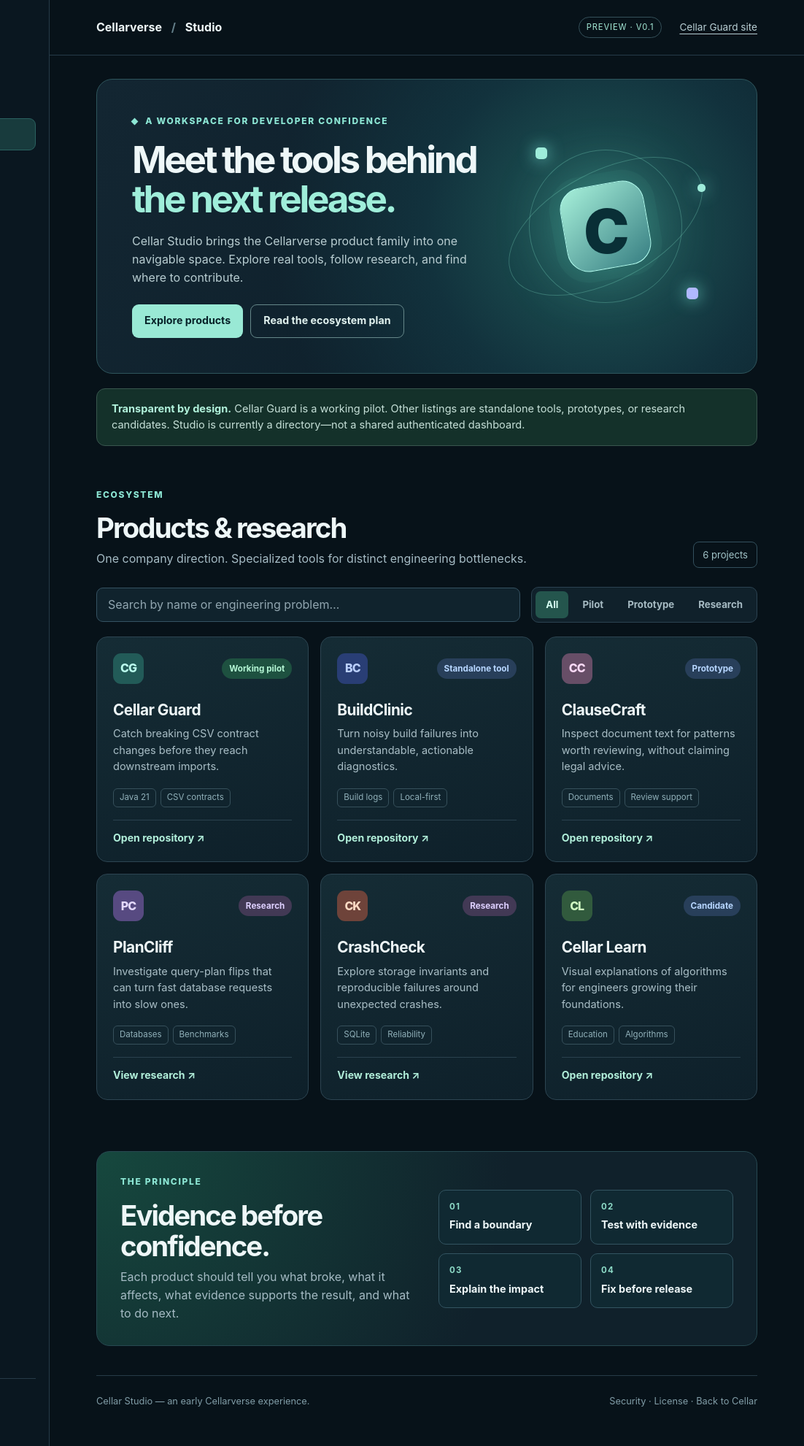
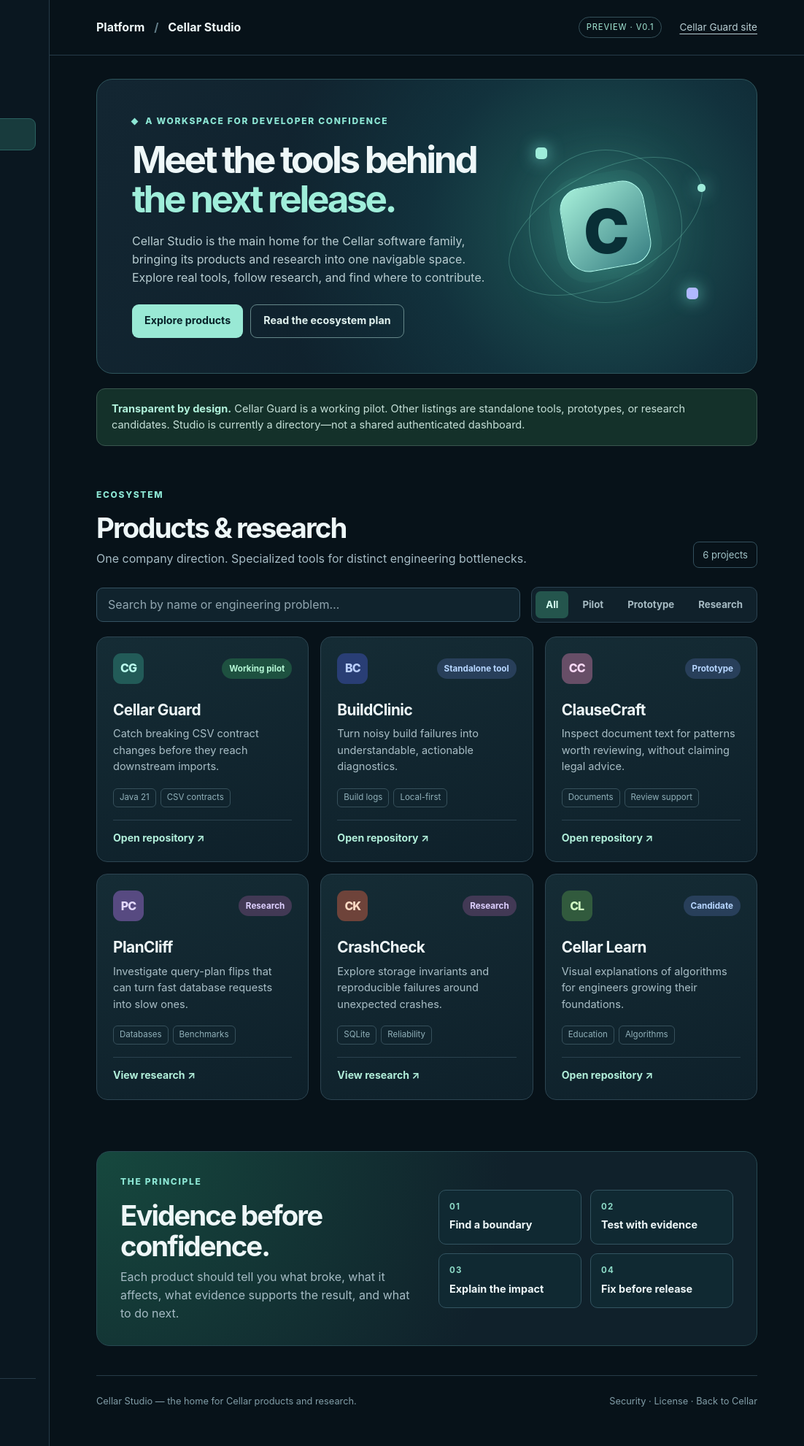
Before and after one commit to suryandugy-glitch/Cellar, a plain HTML site: page deploy/pages/studio.html in a window 1280 px wide. Shown: the full height of the page at 73% size, 178-1280 px from the left. Drawn offline with Linux system fonts and the light colour scheme.

Commit message:
brand: use Cellar Studio terminology in deploy/pages/studio.html

```diff
--- a/deploy/pages/studio.html
+++ b/deploy/pages/studio.html
@@ -4,7 +4,7 @@
   <meta charset="utf-8">
   <meta name="viewport" content="width=device-width,initial-scale=1">
   <meta name="theme-color" content="#08151a">
-  <meta name="description" content="Cellar Studio: explore Cellarverse's developer tools, evidence workflows, and research prototypes.">
+  <meta name="description" content="Cellar Studio: explore Cellar Studio's developer tools, evidence workflows, and research prototypes.">
   <title>Cellar Studio | Developer tools workspace</title>
   <link rel="icon" href="./logo.svg" type="image/svg+xml">
   <link rel="stylesheet" href="./studio.css">
@@ -31,13 +31,13 @@
       <div class="sidebar-bottom"><span class="live-dot"></span> Directory preview <small>No account or telemetry</small></div>
     </aside>
     <main id="main">
-      <header class="topbar"><span class="crumb">Cellarverse <span>/</span> Studio</span><div class="top-actions"><span class="version">PREVIEW · V0.1</span><a href="./">Cellar Guard site</a></div></header>
+      <header class="topbar"><span class="crumb">Platform <span>/</span> Cellar Studio</span><div class="top-actions"><span class="version">PREVIEW · V0.1</span><a href="./">Cellar Guard site</a></div></header>
       <div class="content">
         <section class="hero" aria-labelledby="hero-title">
           <div class="hero-content"><p class="eyebrow"><span class="spark"></span> A WORKSPACE FOR DEVELOPER CONFIDENCE</p>
             <h1 id="hero-title">Meet the tools behind <em>the next release.</em></h1>
-            <p>Cellar Studio brings the Cellarverse product family into one navigable space. Explore real tools, follow research, and find where to contribute.</p>
-            <div class="hero-buttons"><a class="primary-action" href="#products">Explore products</a><a class="secondary-action" href="https://github.com/suryandugy-glitch/Cellar/blob/main/docs/CELLARVERSE.md">Read the ecosystem plan</a></div>
+            <p>Cellar Studio is the main home for the Cellar software family, bringing its products and research into one navigable space. Explore real tools, follow research, and find where to contribute.</p>
+            <div class="hero-buttons"><a class="primary-action" href="#products">Explore products</a><a class="secondary-action" href="https://github.com/suryandugy-glitch/Cellar/blob/main/docs/CELLAR_STUDIO.md">Read the ecosystem plan</a></div>
           </div>
           <div class="hero-visual" aria-hidden="true"><div class="orbit orbit-one"></div><div class="orbit orbit-two"></div><div class="core"><span>C</span></div><span class="satellite s-one"></span><span class="satellite s-two"></span><span class="satellite s-three"></span></div>
         </section>
@@ -56,7 +56,7 @@
           <p id="empty-state" class="empty-state" hidden>No matching products. Try a different search or filter.</p>
         </section>
         <section class="workflow" id="workflow" aria-labelledby="workflow-title"><div><p class="eyebrow">THE PRINCIPLE</p><h2 id="workflow-title">Evidence before confidence.</h2><p>Each product should tell you what broke, what it affects, what evidence supports the result, and what to do next.</p></div><ol><li><span>01</span> Find a boundary</li><li><span>02</span> Test with evidence</li><li><span>03</span> Explain the impact</li><li><span>04</span> Fix before release</li></ol></section>
-        <footer><span>Cellar Studio — an early Cellarverse experience.</span><span><a href="https://github.com/suryandugy-glitch/Cellar/blob/main/SECURITY.md">Security</a> · <a href="https://github.com/suryandugy-glitch/Cellar/blob/main/LICENSE">License</a> · <a href="./">Back to Cellar</a></span></footer>
+        <footer><span>Cellar Studio — the home for Cellar products and research.</span><span><a href="https://github.com/suryandugy-glitch/Cellar/blob/main/SECURITY.md">Security</a> · <a href="https://github.com/suryandugy-glitch/Cellar/blob/main/LICENSE">License</a> · <a href="./">Back to Cellar</a></span></footer>
       </div>
     </main>
   </div>
```
